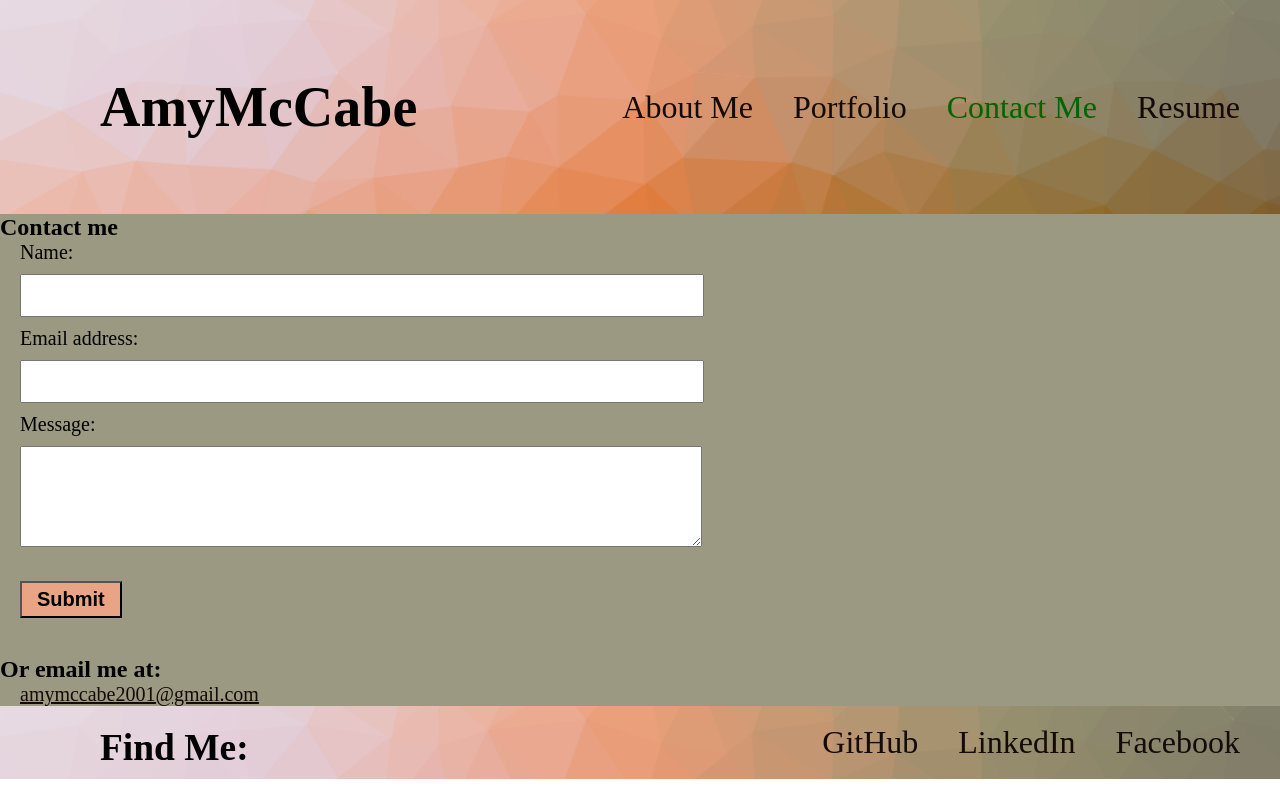
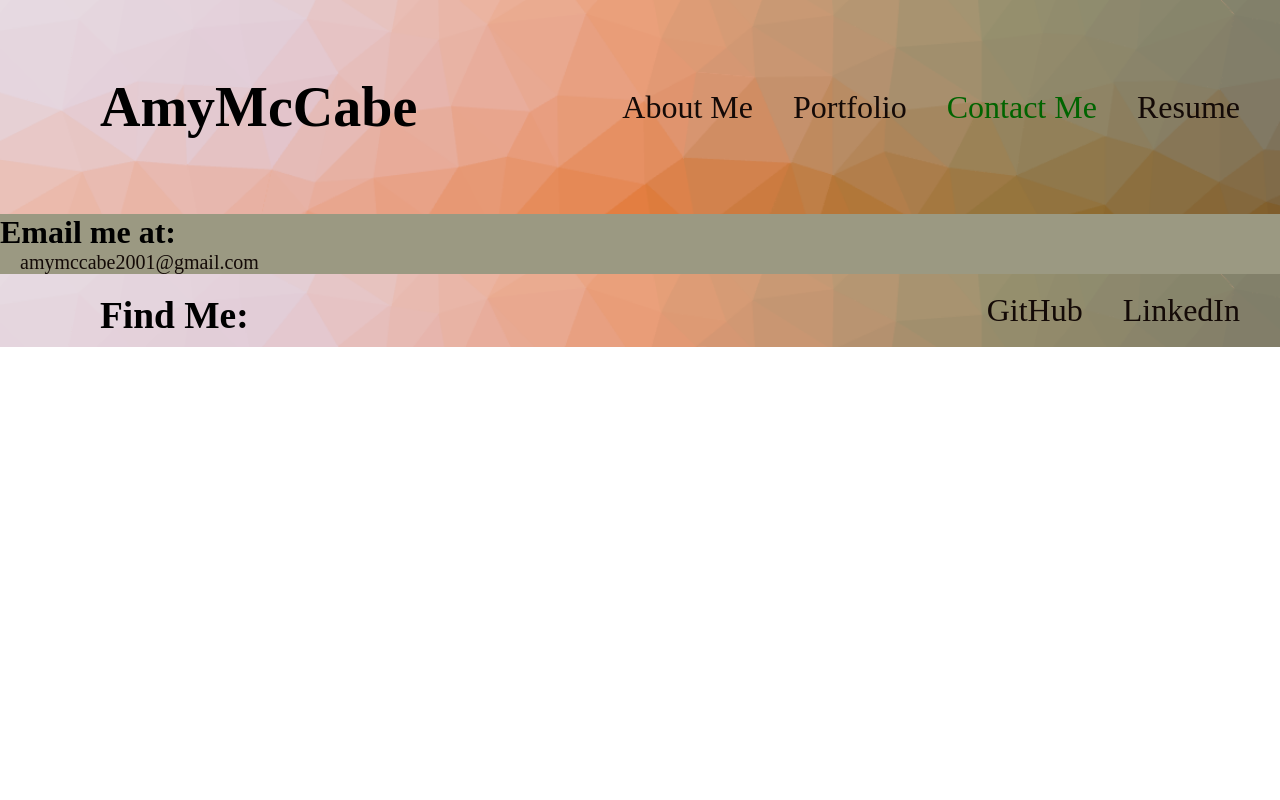
Before and after one commit to McAmy2001/Amy-McCabe-React, a React (Create React App) app: page / in a window 1280 px wide. Both pictures are taken after a click on the button "Contact Me". Built offline with nearby package versions, Linux system fonts and the light colour scheme; a web font is replaced by a local one.

Commit message:
contact form commented out

```diff
--- a/src/App.css
+++ b/src/App.css
@@ -144,6 +144,7 @@ footer ul li a {
   background-color: var(--primary-color);
 }
 #email-link {
+  text-decoration: none;
   margin-left: 20px;
   margin-bottom: 20px;
   color: var(--tertiary-color);
--- a/src/components/Contact/index.js
+++ b/src/components/Contact/index.js
@@ -1,5 +1,5 @@
 import React, { useState } from 'react';
-import { validateEmail } from '../../utils/helpers';
+/*import { validateEmail } from '../../utils/helpers';
 
 function ContactForm() {
   const [formState, setFormState] = useState({ name: '', email: '', message: '' });
@@ -67,6 +67,14 @@ function ContactForm() {
 
     </section>
   )
+} */
+function ContactForm() {
+  return (
+    <div>
+    <h1>Email me at:</h1>
+    <a id='email-link' href="mailto:amymccabe2001@gmail.com"><span>amymccabe2001@gmail.com</span></a>
+    </div>
+  )
 }
 
 export default ContactForm;
--- a/src/components/Footer/index.js
+++ b/src/components/Footer/index.js
@@ -11,9 +11,6 @@ function Footer() {
         <li>
           <a href="https://www.linkedin.com/in/amy-mccabe-mcamy2001" target="_blank" rel="noopener noreferrer">LinkedIn</a>
         </li>
-        <li>
-          <a href="https://www.facebook.com/amy.mccabe.754" target="_blank" rel="noopener noreferrer">Facebook</a>
-        </li>
       </ul>
     </footer>
   )
```
